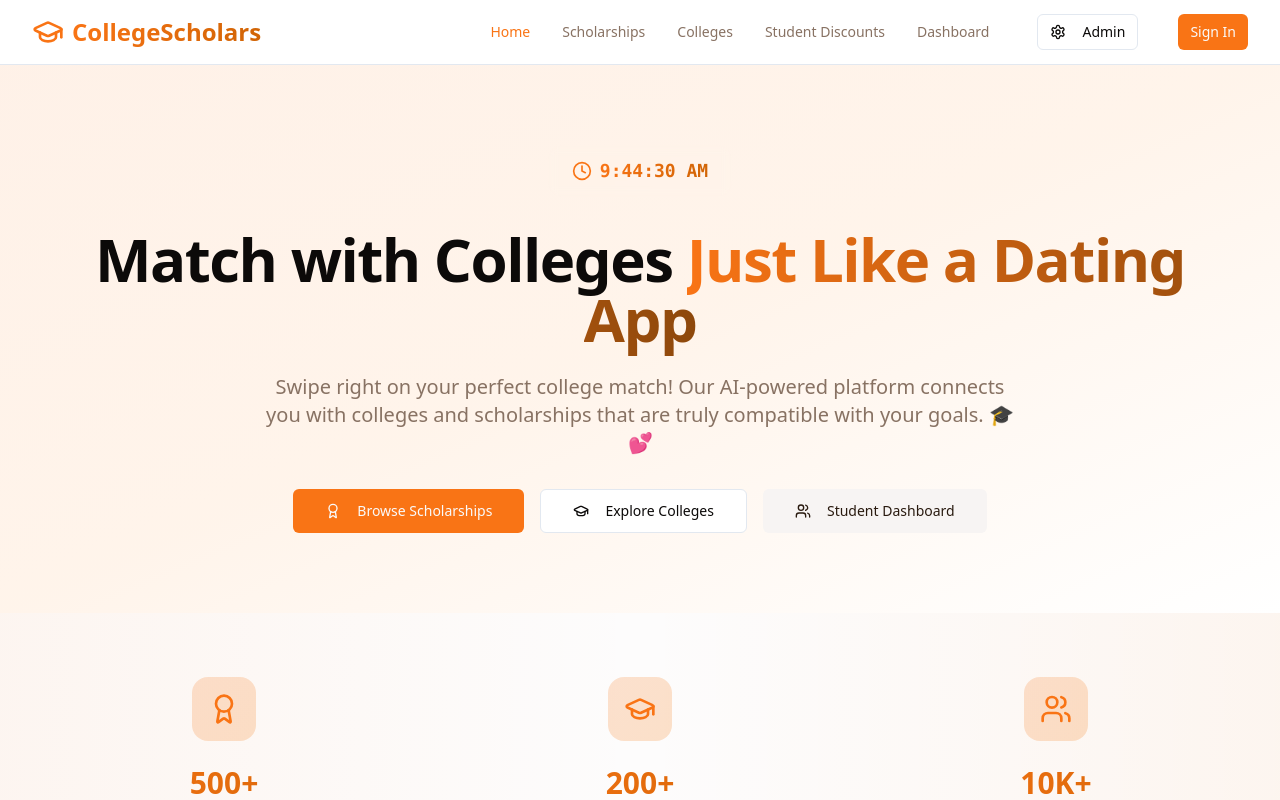
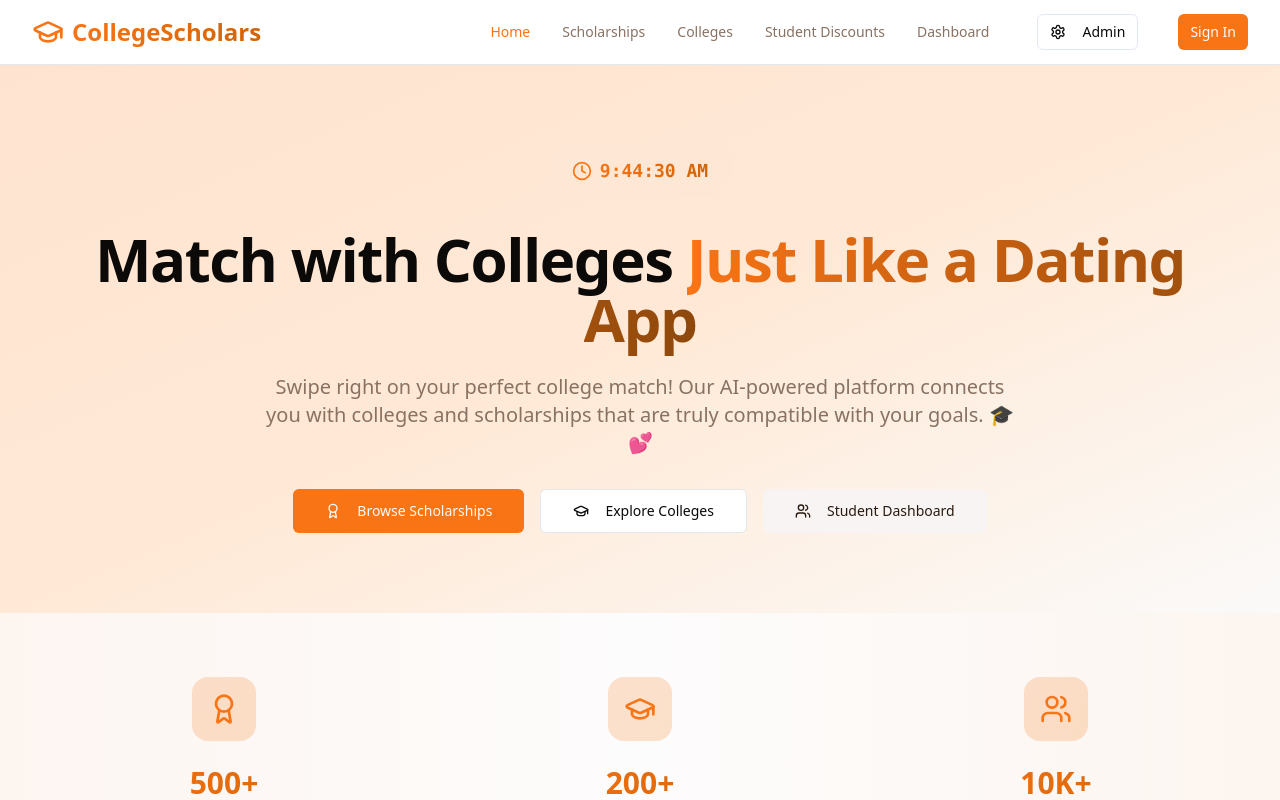
Before and after one commit to h23ii88/orange-campus-connect, a React (Vite) app: page / in a window 1280 px wide. Shown: the top 800 px of the page. Built offline with nearby package versions, Linux system fonts and the light colour scheme.

Commit message:
Enhance background color

```diff
--- a/src/pages/Index.tsx
+++ b/src/pages/Index.tsx
@@ -73,7 +73,7 @@ const Index = () => {
       <Navigation />
 
       {/* Hero Section */}
-      <section className="relative overflow-hidden bg-gradient-to-br from-primary/10 via-orange-50 to-background">
+      <section className="relative overflow-hidden bg-gradient-to-br from-primary/20 via-orange-100 to-muted/50">
         <div className="max-w-7xl mx-auto px-4 sm:px-6 lg:px-8 py-20">
           {/* Live Clock */}
           <div className="flex justify-center mb-8">
```
